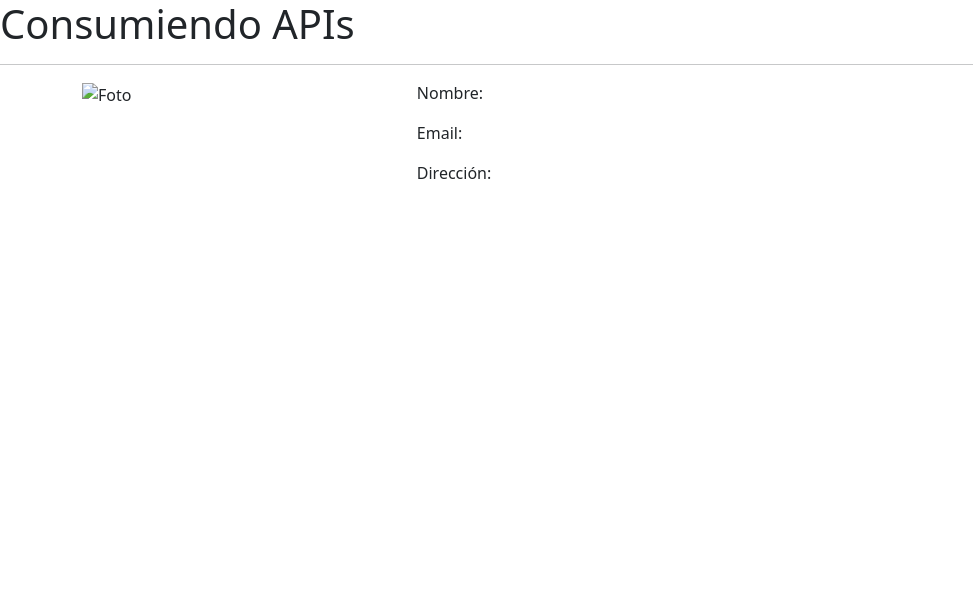
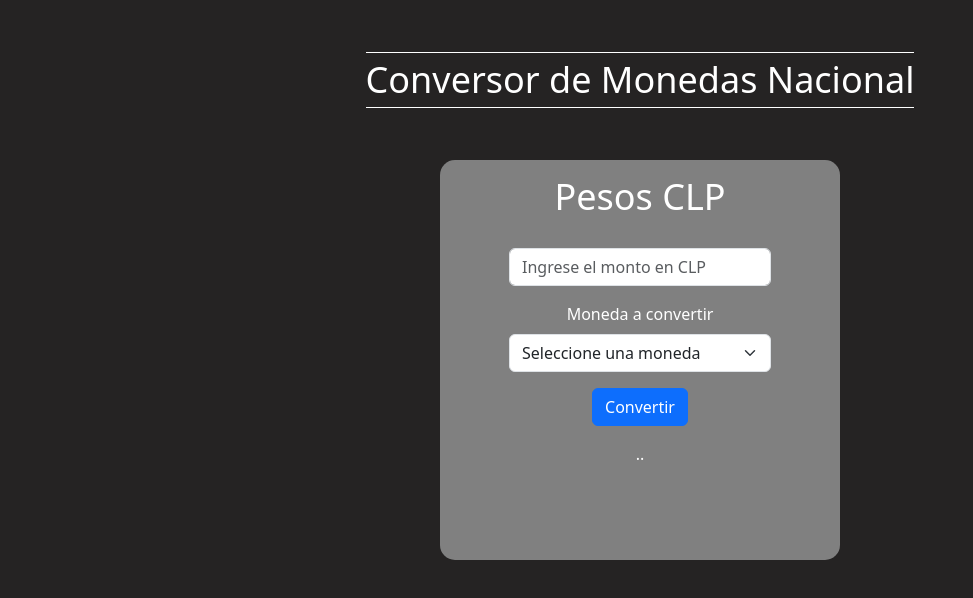
Before and after one commit to Revillot10/API_js, a plain HTML site: page index.html in a window 1280 px wide. Shown: the whole page, without its empty margins (0-973 px from the left). Drawn offline with nearby package versions, Linux system fonts and the light colour scheme; no server answers.

Commit message:
second commit

```diff
--- a/assets/css/styles.css
+++ b/assets/css/styles.css
@@ -1,11 +1,53 @@
+*{
+    margin: 0;
+    padding: 0;
+}
+
+body {
+    height: 100vh;
+    background-color: rgb(37, 35, 35);
+}
+
+.nombreApp{
+    color: white;
+    display: flex;
+    align-items: center;
+    justify-content: center;
+    padding: 20px;
+    height: 20vh;
+}
+
+.nombreApp p {
+    font-size: 36px;
+    margin: 0 auto;
+    text-align: center;
+    display: inline-block;
+    border-top: 1px solid white;
+    border-bottom: 1px solid white;
+}
+
 .container {
     display: flex;
+    flex-direction: column;
+    align-items: center;
+    height: 50vh;
+    width: 50vh;
+    background-color: gray;
+    border-radius: 15px;
 }
 
-.container-foto {
-    min-width: 30%;
+.CLP {
+    font-size: 36px;
+    margin: 0 ;
+    padding-top: 10px;
+    text-align: center;
 }
 
-.container-datos {
-    min-width: auto;
+.CLP p {
+    margin: 0 ;
+    padding: 0;
 }
+
+.text-white {
+    color: white;
+  }
--- a/assets/js/script.js
+++ b/assets/js/script.js
@@ -1,19 +1,43 @@
-async function getRandomUser() {
+document.getElementById('conversorForm').addEventListener('submit', async function(event) {
+  event.preventDefault();
+
+  const monto = parseFloat(document.getElementById('monto').value);
+  const moneda = document.getElementById('moneda').value;
+
+  const valorMoneda = await getvalorMoneda(moneda);
+  let resultado;
+
+  if (valorMoneda !== null) {
+      resultado = monto / valorMoneda;
+
+      if (!isNaN(resultado)) {
+          document.getElementById('resultado').innerHTML = `Resultado: ${resultado.toFixed(2)} ${moneda}`;
+      } else {
+          document.getElementById('resultado').innerHTML = 'Error en la conversión';
+      }
+  } else {
+      document.getElementById('resultado').innerHTML = 'Error: valor de moneda no encontrado.';
+  }
+});
+
+async function getvalorMoneda(moneda) {
   try {
-    const res = await fetch("https://randomuser.me/api");
-    const data = await res.json();
-    console.log(data);
+      const res = await fetch("https://mindicador.cl/api/");
+      const data = await res.json();
+      console.log(data);
 
-    const objetoNombre = data.results[0].name;
-    const nombreCompleto = `${objetoNombre.title} ${objetoNombre.first} ${objetoNombre.last}`;
+      const valorMoneda = data[moneda]?.valor;
 
-    document.getElementById('nombre').innerHTML = nombreCompleto;
-    document.getElementById('email').innerHTML = data.results[0].email;
-    document.getElementById('foto').src = data.results[0].picture.medium;
+      if (valorMoneda !== undefined) {
+          return valorMoneda;
+      } else {
+          console.error(`No se encontró el valor para la moneda: ${moneda}`);
+          return null; // Retorna null si no se encuentra la moneda
+      }
 
   } catch (e) {
-    alert("Error en la ejecución");
+      console.error(e);
+      alert("Error en la ejecución");
+      return null;
   }
 }
-
-getRandomUser();
--- a/index.html
+++ b/index.html
@@ -9,18 +9,41 @@
     <title>API</title>
 </head>
 <body>
-    <h1>Consumiendo APIs</h1>
-    <hr/>
+    <div class="nombreApp">
+        <p>Conversor de Monedas Nacional</p>
+    </div>
+
+
     <div class="container">
-        <div class="container-foto">
-            <img id="foto" alt="Foto"/>
+        <div class="CLP text-white">
+            <p> Pesos CLP</p>
         </div>
-        <div class="container-datos">
-            <p>Nombre: <span id="nombre"></span></p>
-            <p>Email: <span id="email"></span></p>
-            <p>Dirección: <span id="direccion"></span></p>
-        </div>
+
+        <form id="conversorForm">
+            <div class="mb-3">
+                <label for="monto" class="form-label"></label>
+                <input type="number" class="form-control" placeholder="Ingrese el monto en CLP" id="monto" name="monto" min="0" required>
+            </div>
+
+            <div class="mb-3 text-center">
+                <label for="moneda" class="form-label text-white">Moneda a convertir</label>
+                <select class="form-select" id="moneda" name="moneda" required>
+                    <option value="" disabled selected>Seleccione una moneda</option>
+                    <option value="dolar">Dólar Estadounidense (USD)</option>
+                    <option value="euro">Euro (EUR)</option>
+                    <option value="bitcoin">Bitcoin</option>
+                    <option value="uf">Unidad de Fomento</option>
+                </select>
+            </div>
+            <div class="text-center">
+                <button type="submit" class="btn btn-primary">Convertir</button>
+            </div>
+
+            </form>
+            <div id="resultado" class="mt-3 text-white">..</div>
     </div>
+
+    <script src="https://cdn.jsdelivr.net/npm/bootstrap@5.3.3/dist/js/bootstrap.bundle.min.js"></script>
     <script src="./assets/js/script.js"></script>
 </body>
 </html>
```
